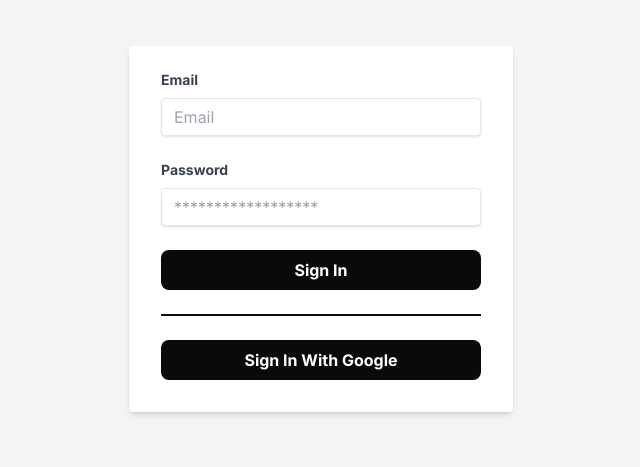
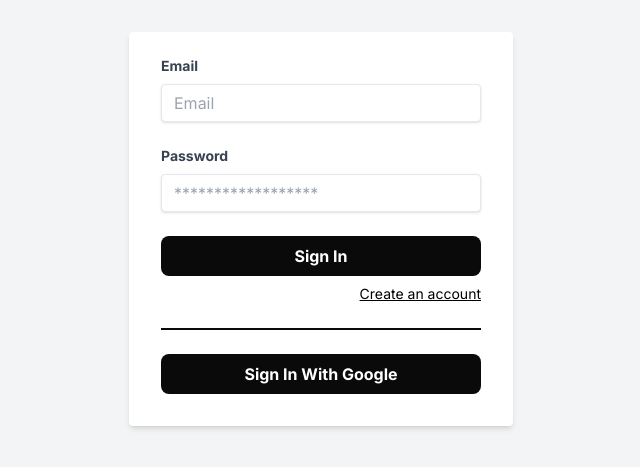
Before and after one commit to Hamzah-Ahmad/next-auth-template, a Next.js app: page /signin in a window 1280 px wide. Shown: the part 163-630 px from the top of the page, without its empty margins (319-959 px from the left). Built offline with nearby package versions, Linux system fonts and the light colour scheme.

Commit message:
feat: redirect from register page to callback url

```diff
--- a/app/components/forms/RegisterForm.tsx
+++ b/app/components/forms/RegisterForm.tsx
@@ -7,6 +7,7 @@
 import { z } from "zod";
 import { signIn } from "next-auth/react";
 import { useSearchParams } from "next/navigation";
+import Link from "next/link";
 
 const RegisterSchema = z.object({
   name: z
@@ -45,6 +46,7 @@
 
   const onSubmit: SubmitHandler<RegisterType> = async (data) => {
     try {
+      setIsLoading(true);
       const res = await fetch("/api/register", {
         method: "POST",
         body: JSON.stringify(data),
@@ -155,34 +157,25 @@
         <button
           className="bg-neutral-950 hover:bg-neutral-600 text-white font-bold py-2 px-4 rounded focus:outline-none focus:shadow-outline w-full"
           type="submit"
+          disabled={isLoading}
         >
-          Register
+          {isLoading ? "Loading..." : "Register"}
         </button>
       </div>
+      <Link href="/signin" className="text-sm underline flex justify-end mt-2">
+        Already a member? Sign In
+      </Link>
       <hr className="h-0.5 border-t-0 bg-neutral-950 opacity-100 dark:opacity-50 my-6" />
       <div className="flex items-center justify-between">
         <button
           className="text-white p-2 rounded-lg bg-neutral-950 hover:bg-neutral-600 font-bold  px-4  focus:outline-none focus:shadow-outline w-full"
           type="button"
+          disabled={isLoading}
           onClick={() => signIn("google", { callbackUrl })}
         >
           Sign In With Google
         </button>
       </div>
-
-      {/* <div className="mt-4">
-        {errors.name && (
-          <div className=" text-red-400 text-xs">* {errors.name.message}</div>
-        )}
-        {errors.email && (
-          <div className=" text-red-400 text-xs">* {errors.email.message}</div>
-        )}
-        {errors.password && (
-          <div className=" text-red-400 text-xs">
-            * {errors.password.message}
-          </div>
-        )}
-      </div> */}
     </form>
   );
 };
--- a/app/components/forms/SigninForm.tsx
+++ b/app/components/forms/SigninForm.tsx
@@ -7,6 +7,7 @@
 import { SubmitHandler, useForm } from "react-hook-form";
 
 import { z } from "zod";
+import Link from "next/link";
 
 const SigninSchema = z.object({
   email: z
@@ -26,11 +27,9 @@
 
 const SigninForm = () => {
   const [isLoading, setIsLoading] = useState(false);
-  const [signInError, setSignInError] = useState("");
   const router = useRouter();
   const searchParams = useSearchParams();
   const callbackUrl = searchParams.get("callbackUrl") || "/";
-
   const {
     register,
     handleSubmit,
@@ -43,7 +42,7 @@
     try {
       setIsLoading(true);
       const res = await signIn("credentials", {
-        redirect: true,
+        redirect: false, // Setting redirect as true was causing an issue of refreshing the browser oon incorrect credentails. Due to this, incorrect  credentials error was not being displayed
         email: data.email,
         password: data.password,
         callbackUrl,
@@ -114,27 +113,28 @@
           <button
             className="text-white p-2 rounded-lg bg-neutral-950 hover:bg-neutral-600 font-bold py-2 px-4  focus:outline-none focus:shadow-outline w-full"
             type="submit"
+            disabled={isLoading}
           >
-            Sign In
+            {isLoading ? "Loading..." : "Sign In"}
           </button>
         </div>
-
-        {/* <div className="mt-4">
-        {errors.email && (
-          <div className=" text-red-400 text-xs">* {errors.email.message}</div>
-        )}
-        {errors.password && (
-          <div className=" text-red-400 text-xs">
-            * {errors.password.message}
-          </div>
-        )}
-      </div> */}
+        <Link
+          href={
+            searchParams.get("callbackUrl")
+              ? `/register?callbackUrl=${callbackUrl}`
+              : "/register"
+          }
+          className="text-sm underline flex justify-end mt-2"
+        >
+          Create an account
+        </Link>
       </form>
       <hr className="h-0.5 border-t-0 bg-neutral-950 opacity-100 dark:opacity-50 my-6" />
       <div className="flex items-center justify-between">
         <button
           className="text-white p-2 rounded-lg bg-neutral-950 hover:bg-neutral-600 font-bold  px-4  focus:outline-none focus:shadow-outline w-full"
           type="button"
+          disabled={isLoading}
           onClick={() => signIn("google", { callbackUrl })}
         >
           Sign In With Google
--- a/app/page.tsx
+++ b/app/page.tsx
@@ -9,7 +9,7 @@
     <main className="h-screen w-full">
       <Header />
       <div className="h-2/3 flex items-center justify-center gap-24">
-        <Link href="/protected" className="text-xl">
+        <Link href="/protected" className="text-xl underline">
           Go To Protected Page
         </Link>
         <ApiCallButton />
```
